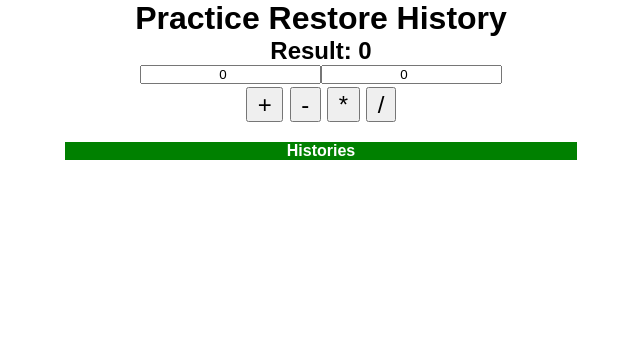
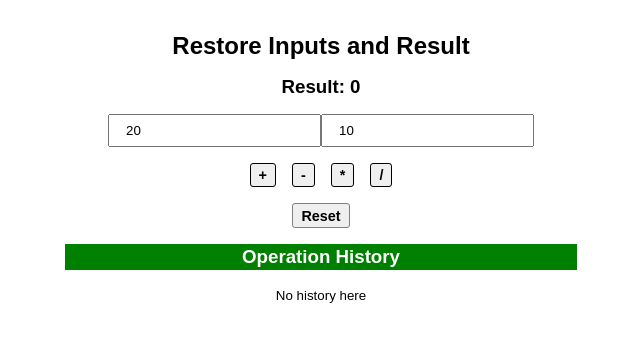
Before and after one commit to Jobayer109/JSON-to-JSX-to-JSON, a React (Vite) app: page / in a window 1280 px wide. Shown: the top 342 px of the page, without its empty margins (319-959 px from the left). Built offline with nearby package versions, Linux system fonts and the light colour scheme.

Commit message:
Make input fields dynamic

```diff
--- a/src/App.jsx
+++ b/src/App.jsx
@@ -1,10 +1,10 @@
-import PracticeHome from "./Practice-Task";
+import Home from "./components/index";
 
 const App = () => {
   return (
     <div>
-      {/* <Home /> */}
-      <PracticeHome />
+      <Home />
+      {/* <PracticeHome /> */}
     </div>
   );
 };
--- /dev/null
+++ b/src/components/InputFields.jsx
@@ -0,0 +1,10 @@
+/* eslint-disable react/prop-types */
+const InputFields = ({ name, value, handleChange }) => {
+  return (
+    <>
+      <input type="number" name={name} value={value} onChange={handleChange} />
+    </>
+  );
+};
+
+export default InputFields;
--- a/src/components/Operation.jsx
+++ b/src/components/Operation.jsx
@@ -1,4 +1,6 @@
 /* eslint-disable react/prop-types */
+
+import InputFields from "./InputFields";
 
 const Operation = ({
   result,
@@ -13,21 +15,15 @@
         <h3 style={{ margin: "1rem" }}>
           Result: {result.type === "NaN" ? 0 : result}
         </h3>
-        <div className="input__div">
-          <input
-            type="number"
-            name="a"
-            value={inputState.a}
-            onChange={handleChange}
-          />{" "}
-          <br />
-          <input
-            type="number"
-            name="b"
-            value={inputState.b}
-            onChange={handleChange}
+
+        {Object.entries(inputState).map((item, i) => (
+          <InputFields
+            key={i}
+            name={item[0]}
+            value={item[1]}
+            handleChange={handleChange}
           />
-        </div>
+        ))}
       </div>
       <div className="btn-group">
         <button onClick={() => handleArithmeticOps("+")}>+</button>
```
Also changed, not shown: src/components/OpsButton.jsx (added, +14 -0 lines).
